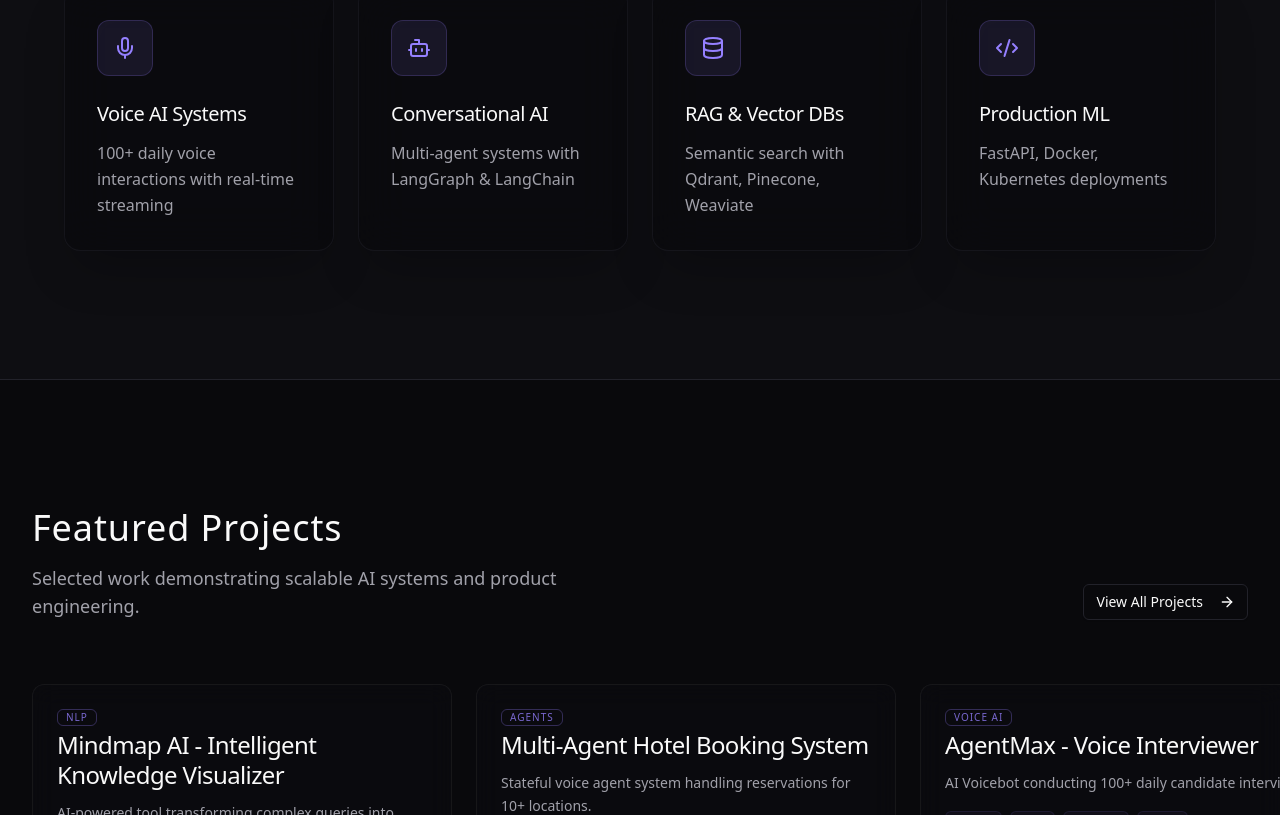
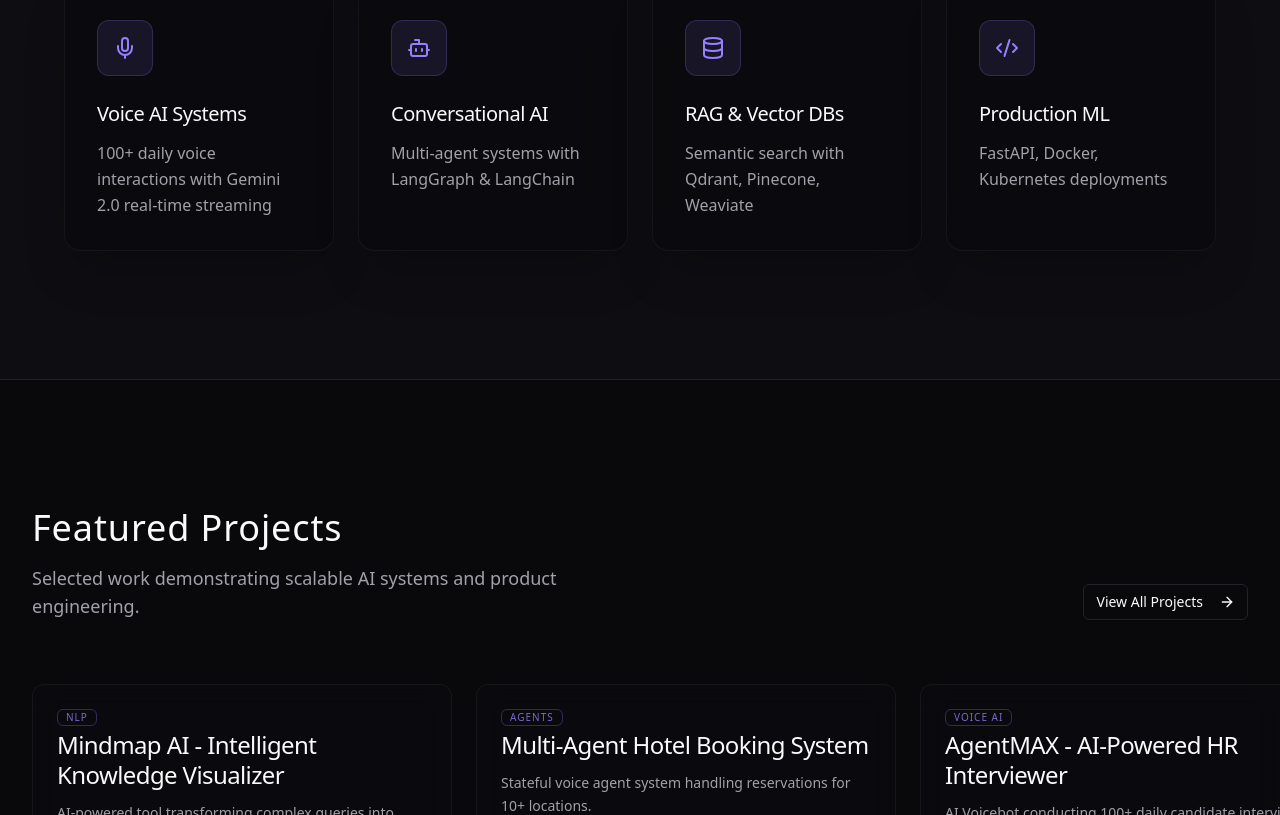
Before and after one commit to Prompt2ProdAI/aqueel-portfolio, a React (Vite) app: page /about in a window 1280 px wide. Shown: the part 1045-1860 px from the top of the page. Built offline with nearby package versions, Linux system fonts and the light colour scheme; the HTML template or start-up script is replaced by a standard one.

Commit message:
feat: update AgentMAX project details, integrating Gemini 2.0, new technologies, and a live demo.

```diff
--- a/src/data/experience.ts
+++ b/src/data/experience.ts
@@ -29,13 +29,13 @@ export const workExperience: WorkExperience[] = [
     period: 'August 2023 - September 2025',
     projects: [
       {
-        name: 'AgentMax - Voice-Based Conversational AI System',
+        name: 'AgentMAX - AI-Powered HR Interviewer',
         highlight: '100+ calls daily',
         bullets: [
-          'Built an AI-powered voicebot that handled 100+ candidate interviews daily, leveraging Twilio, Ultravox for real-time streaming and speech-to-speech conversion.',
-          'Engineered dynamic, prompt-driven Q&A flows tailored to candidate profiles using configurable LLM prompts.',
-          'Automated call state tracking, transcription, and outcome logging round the clock, supporting scalable, cloud-based hiring workflows.',
-          'Enabled persistent conversation storage with TinyDB and MongoDB, facilitating post-call analytics, review, and hiring decision support.'
+          'Built an AI-powered voicebot that handles 100+ candidate interviews daily, leveraging Gemini 2.0 Multimodal Live API for real-time streaming and high-fidelity interaction.',
+          'Architected a structured 10-question HR protocol with contextual adaptation and automated tool-based session conclusion.',
+          'Designed a futuristic "Google-inspired" interface featuring animated HUDs and real-time audio visualization, leveraging WebSockets for low-latency streaming.',
+          'Automated the end-to-end interview lifecycle, ensuring browser permissions and clean data handling for hundreds of concurrent sessions.'
         ]
       },
       {
--- a/src/data/projects.ts
+++ b/src/data/projects.ts
@@ -43,15 +43,20 @@ export const projects: Project[] = [
   },
   {
     id: '2',
-    slug: 'agentmax-voicebot',
-    title: 'AgentMax - Voice Interviewer',
-    shortDescription: 'AI Voicebot conducting 100+ daily candidate interviews.',
-    fullDescription: 'Built an AI-powered voicebot that handled 100+ candidate interviews daily, leveraging Twilio, Ultravox for real-time streaming and speech-to-speech conversion. Engineered dynamic, prompt-driven Q&A flows tailored to candidate profiles using configurable LLM prompts.',
+    slug: 'agentmax-interviewer',
+    title: 'AgentMAX - AI-Powered HR Interviewer',
+    shortDescription: 'AI Voicebot conducting 100+ daily candidate interviews using Gemini 2.0.',
+    fullDescription: 'Built an AI-powered voicebot that handles 100+ candidate interviews daily, leveraging Gemini 2.0 Multimodal Live API for real-time streaming. Engineered a structured 10-question HR protocol with a futuristic "Google-inspired" interface, featuring animated HUDs, real-time audio visualization, and automated session conclusion.',
     category: 'voice-ai',
-    technologies: ['Ultravox', 'Twilio', 'MongoDB', 'Python'],
+    technologies: ['Gemini 2.0 API', 'React', 'TypeScript', 'WebSockets', 'SCSS', 'Vega Lite'],
     impact: '100+ interviews daily',
     links: [
-      { type: 'demo', url: '#', label: 'Live Demo' }
+      { type: 'demo', url: 'https://agentmax-interviewer.pages.dev/', label: 'Live Demo' }
+    ],
+    challenges: [
+      'Orchestrating real-time multimodal streaming for low-latency feedback',
+      'Implementing a strict state-managed interview protocol with automated tool-based conclusion',
+      'Designing a high-fidelity futuristic UI with real-time audio pulse visualization'
     ],
     featured: true
   },
--- a/src/pages/Home.tsx
+++ b/src/pages/Home.tsx
@@ -32,7 +32,7 @@ export default function Home() {
     {
       icon: Mic,
       title: 'Voice AI Systems',
-      description: '100+ daily voice interactions with real-time streaming'
+      description: '100+ daily voice interactions with Gemini 2.0 real-time streaming'
     },
     {
       icon: Bot,
```
